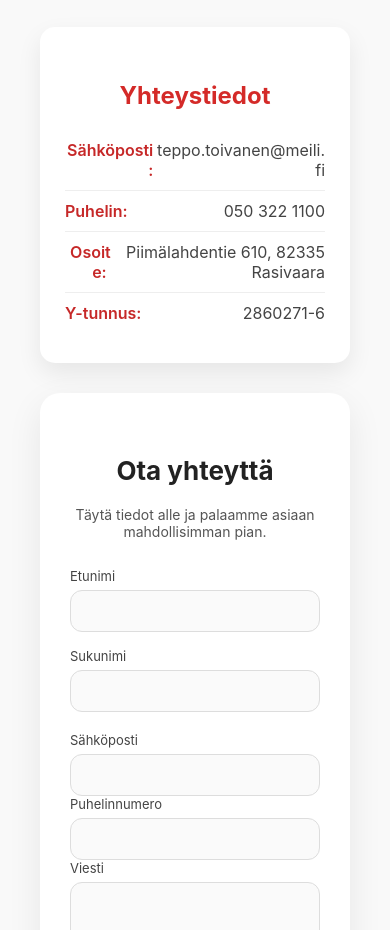
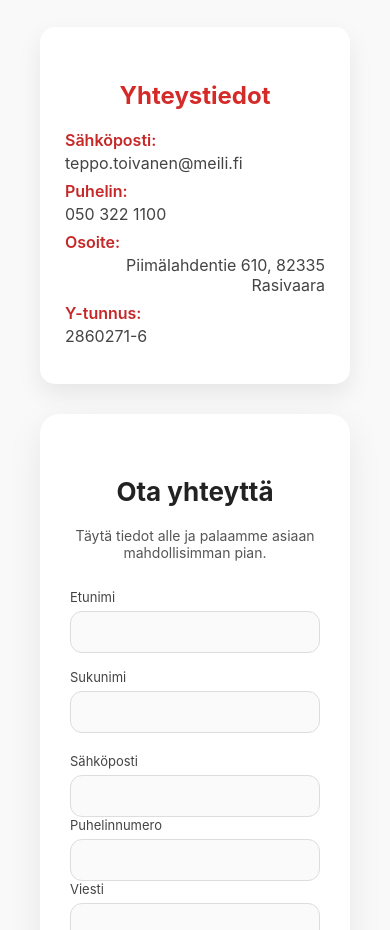
Before and after one commit to Lehtorinta/Lehtorinta.github.io, a plain HTML site: page index.html in a window 390 px wide. Shown: the part 1703-2633 px from the top of the page. Drawn offline with Linux system fonts and the light colour scheme.

Commit message:
Mobiili ystävällisyys

```diff
--- a/index.html
+++ b/index.html
@@ -3,7 +3,10 @@
 <head>
 <meta charset="UTF-8">
 <meta name="viewport" content="width=device-width, initial-scale=1.0">
-<title>Lehtorinta Oy</title>
+<title>Lehtorinta Oy - Ammattitaitoiset sähkötyöt</title>
+<link rel="canonical" href="https://lehtorinta.fi/">
+<meta name="robots" content="index, follow">
+
 <meta name="description" content="Lehtorinta Oy tarjoaa ammattitaitoiset sähkötyöt, aurinkopaneeliasennukset, sähköautojen latausasemat ja urakointipalvelut. Luotettavaa sähköurakointia kotitalouksille ja yrityksille.">
 
 <meta name="keywords" content="sähkötyöt Rääkkylä, sähköurakointi Rääkkylä, sähköurakointi, aurinkopaneelit, sähköauton latausasema, Avant urakointi, sähköasennukset, vianetsintä, kotitalouden sähkötyöt, yrityksen sähkötyöt, Lehtorinta Oy">
@@ -271,11 +274,29 @@ nav ul li a:hover {
 
 .contact-row {
   display: flex;
-  justify-content: space-between;
-  padding: 10px 0;
-  border-bottom: 1px solid #eee;
-  align-items: flex-start;
+  justify-content: space-between; /* Tekee sen että tieto menee oikealle */
+  margin-bottom: 8px;
 }
+
+.contact-row .label {
+  font-weight: bold;
+  margin-right: 10px;
+}
+
+/* Mobiilinäkymä */
+@media (max-width: 600px) {
+  .contact-row {
+    flex-direction: column;   /* allekkain pienellä ruudulla */
+    align-items: flex-start;
+  }
+
+  .contact-row .label {
+    margin-bottom: 3px;
+  }
+}
+
+
+
 
 .contact-row:last-child {
   border-bottom: none;
```
